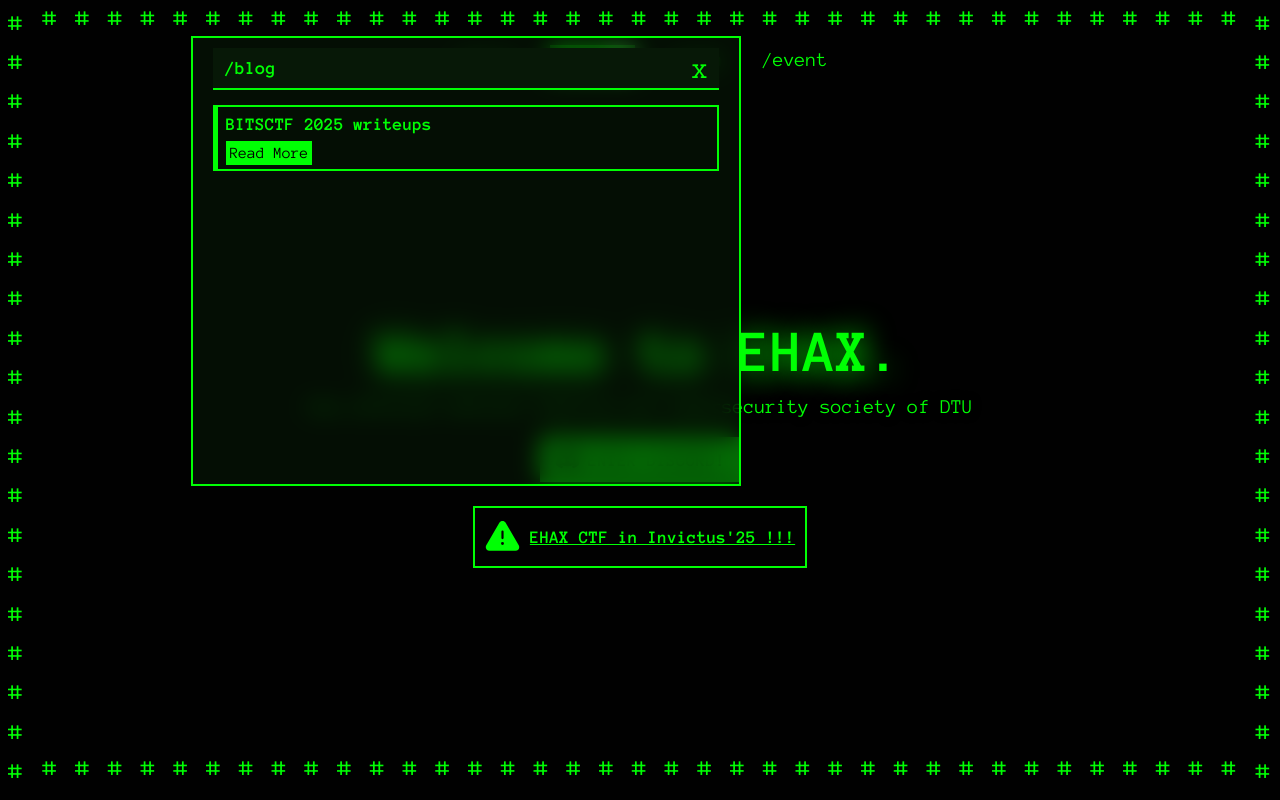
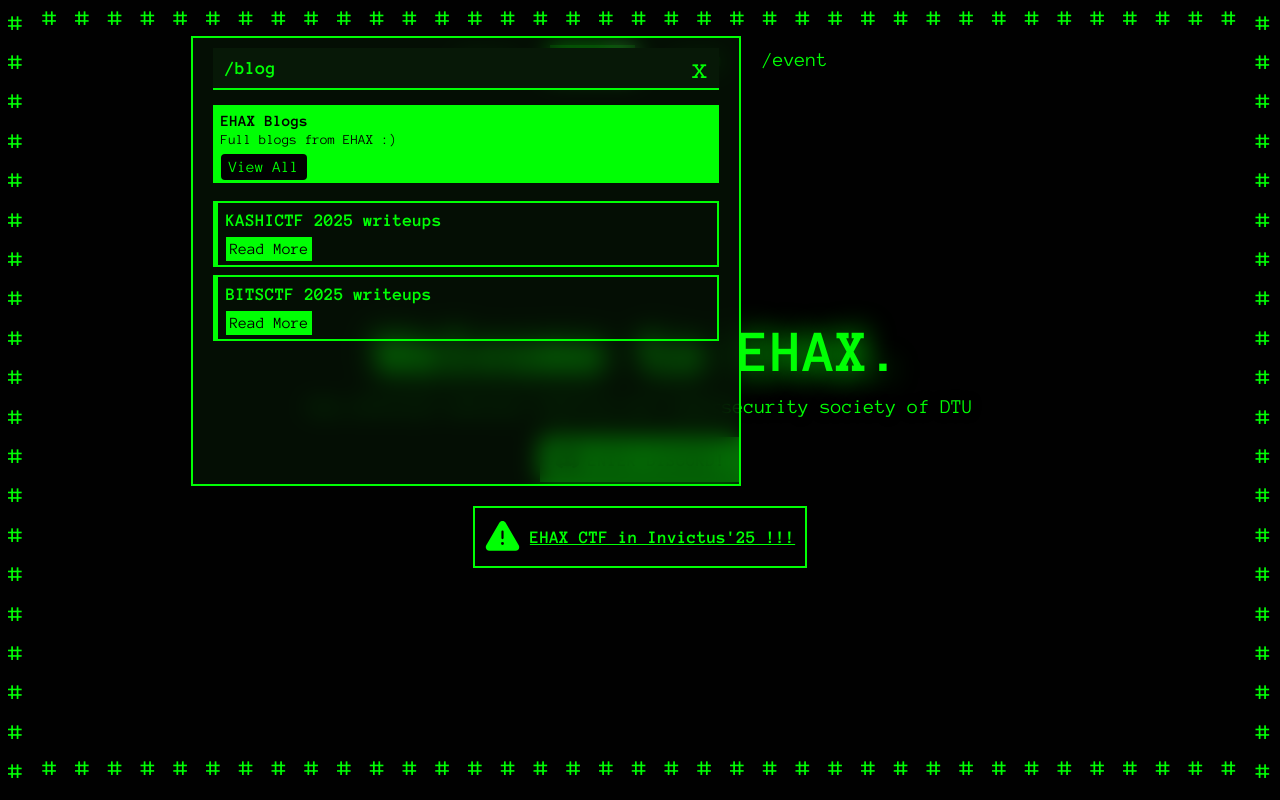
Before and after one commit to E-HAX/e-hax.github.io, a Next.js app: page / in a window 1280 px wide. Both pictures are taken after a click on the item "/blog". Built offline with nearby package versions, Linux system fonts and the light colour scheme.

Commit message:
blog button added

```diff
--- a/public/data.json
+++ b/public/data.json
@@ -182,6 +182,10 @@
     ],
     "blogs": [
         {
+            "name": "KASHICTF 2025 writeups",
+            "link": "https://github.com/E-HAX/writeups/tree/main/2025/kashictf"
+        },
+        {
             "name": "BITSCTF 2025 writeups",
             "link": "https://github.com/E-HAX/writeups/tree/main/2025/bitsctf"
         }
--- a/src/app/components/tabs/BlogTab.module.css
+++ b/src/app/components/tabs/BlogTab.module.css
@@ -44,3 +44,30 @@
     padding: 4px;
     text-decoration: none;
 }
+
+
+.blogTop {
+    color: var(--background);
+    background: var(--text);
+    padding: 8px;
+    margin-bottom: 18px;
+    position: relative;
+}
+.blogTop p {
+    font-size: 14px;
+    margin-top: 4px;
+    margin-bottom: 12px;
+}
+.blogTop a {
+    padding: 5px 8px;
+    text-decoration: none;
+    background: var(--background);
+    color: var(--text);
+    margin-top: 10px;
+    border-radius: 4px;
+}
+
+.blogTop:hover {
+    transform: scale(1.01);
+    cursor: pointer;
+}
--- a/src/app/components/tabs/BlogTab.tsx
+++ b/src/app/components/tabs/BlogTab.tsx
@@ -1,25 +1,35 @@
 import { AppContext } from "@/app/context/AppContext";
 import React, { useContext } from "react";
-import styles from "./BlogTab.module.css"
+import styles from "./BlogTab.module.css";
 
 const BlogTab = () => {
-  const { data } = useContext(AppContext)
+  const { data } = useContext(AppContext);
   const { blogs } = data;
 
   return (
     <div>
-      {
-        blogs ?
-        blogs.map(blog => (
+      <div className={styles.blogTop}>
+        <h4>EHAX Blogs</h4>
+        <p>Full blogs from EHAX {":)"}</p>
+        <a href="/blog" target="___blank">
+         View All
+        </a>
+      </div>
+      <>
+        {blogs ? (
+          blogs.map((blog) => (
             <div key={blog.name} className={styles.blog}>
               <h4>{blog.name}</h4>
               <p>{blog.about}</p>
-            <a href={blog.link} target="___blank">Read More</a>
+              <a href={blog.link} target="___blank">
+                Read More
+              </a>
             </div>
           ))
-        :
+        ) : (
           <p className={styles.text}>No events yet</p>
-      }
+        )}
+      </>
     </div>
   );
 };
```
Lines whose indentation alone changed are shown as unchanged.
